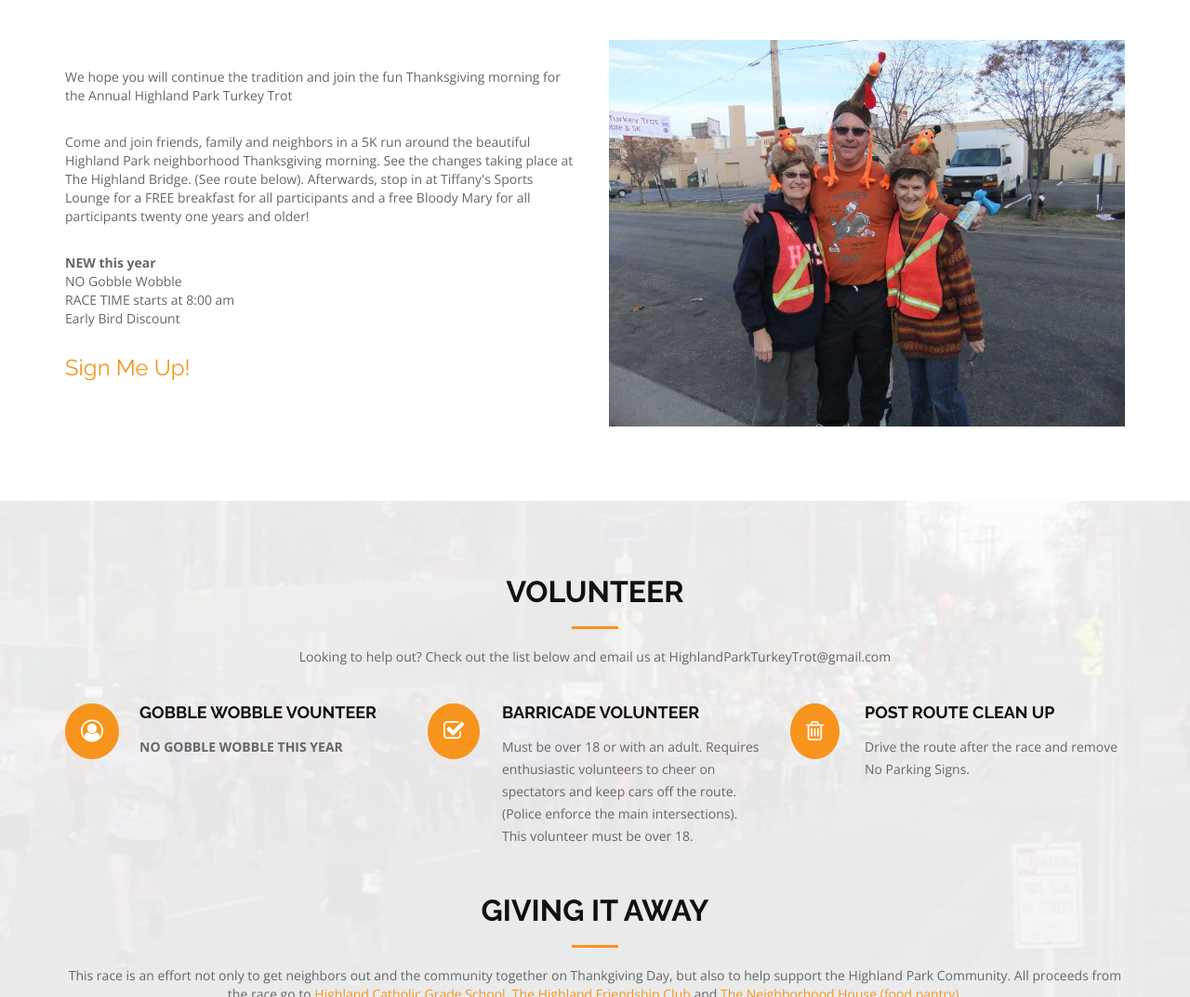
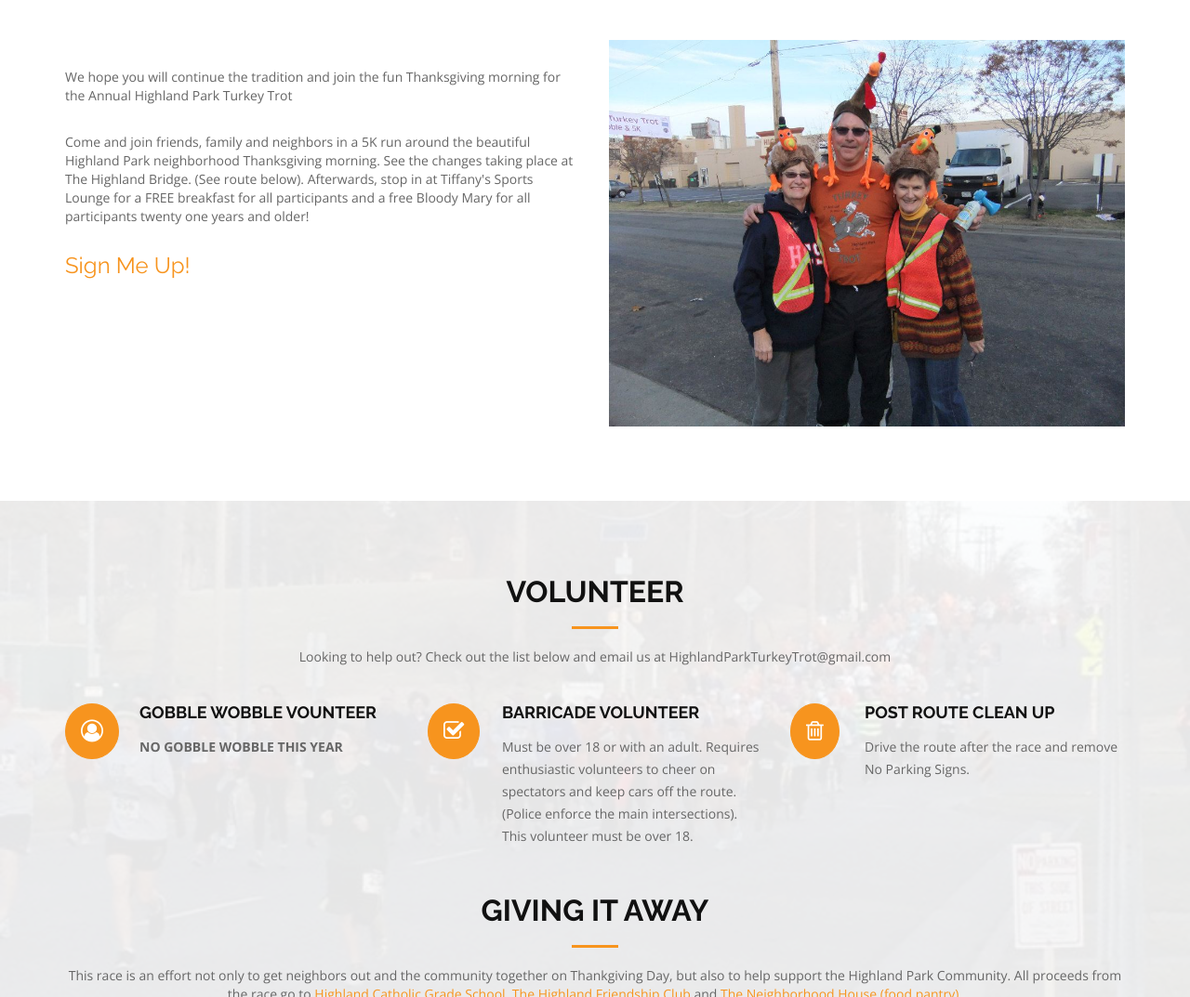
Before and after one commit to philG0417/philG0417.github.io, a website: page raceday.html in a window 1280 px wide. Shown: the part 730-1803 px from the top of the page at 93% size. Drawn offline with nearby package versions, Linux system fonts and the light colour scheme.

Commit message:
Remove Gobble Wobble

```diff
--- a/raceday.html
+++ b/raceday.html
@@ -171,12 +171,12 @@
                     See the changes taking place at The Highland Bridge. (See route below). Afterwards, stop in at Tiffany's Sports Lounge for a FREE breakfast
                     for all participants and a free Bloody Mary for all participants twenty one years and older!
                     </p>
-                      <p>
+<!--                       <p>
                       <b> NEW this year</b> <br>
                       NO Gobble Wobble <br>
                       RACE TIME starts at  8:00 am<br>
                       Early Bird Discount <br>
-                      </p>
+                      </p> -->
 
 
                       <!-- 7:30: Registration and Shirt and Bib Pick Up Opens<br>
```
